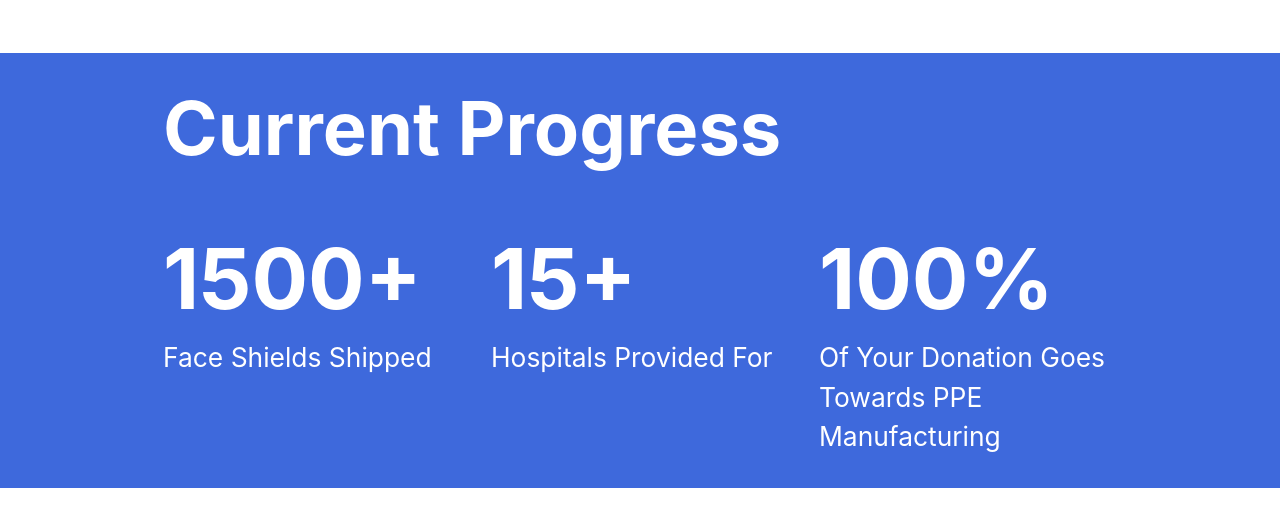
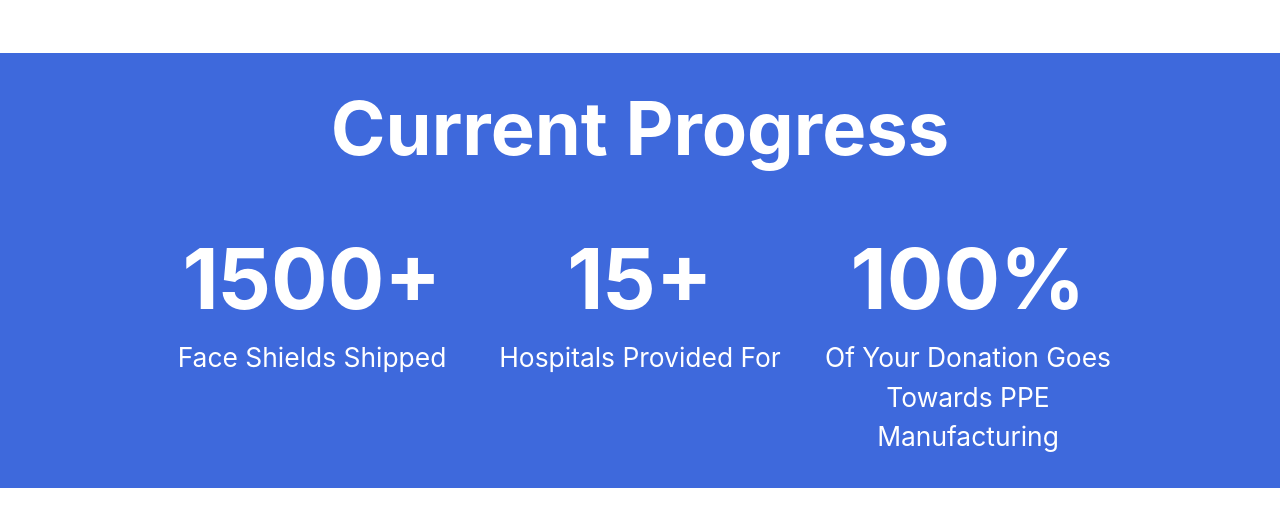
Before and after one commit to ProvideOurHeroes/website, a Gatsby site: page / in a window 1280 px wide. Shown: the part 1126-1633 px from the top of the page. Built offline with nearby package versions, Linux system fonts and the light colour scheme; Gatsby itself is replaced by a stand-in of ours.

Commit message:
Centered current progress text for readability and consistency.

```diff
--- a/src/components/index/CurrentProgress.jsx
+++ b/src/components/index/CurrentProgress.jsx
@@ -5,21 +5,21 @@ export default function CurrentProgress() {
     return (<div>
     <section  class="current-progress">
         <div class="container">
-            <h2 class="text-left mt-0 responsive-header-text"><strong class="current-progress-header shimmer">Current Progress</strong></h2>
+            <h2 class="text-center mt-0 responsive-header-text"><strong class="current-progress-header shimmer">Current Progress</strong></h2>
             <div class="row">
-                <div class="col-lg-4 text-left">
+                <div class="col-lg-4 text-center">
                     <div class="mt-5">
                         <h1 class="responsive-header-text"><strong>1500+</strong></h1>
                         <p class="mb-0">Face Shields Shipped</p>
                     </div>
                 </div>
-                <div class="col-lg-4 text-left">
+                <div class="col-lg-4 text-center">
                     <div class="mt-5">
                         <h1 class="responsive-header-text"><strong>15+</strong></h1>
                         <p class="mb-0">Hospitals Provided For</p>
                     </div>
                 </div>
-                <div class="col-lg-4 text-left">
+                <div class="col-lg-4 text-center">
                     <div class="mt-5">
                         <h1 class="responsive-header-text"><strong>100%</strong></h1>
                         <p class="  mb-0">Of Your Donation Goes Towards PPE Manufacturing</p>
```
